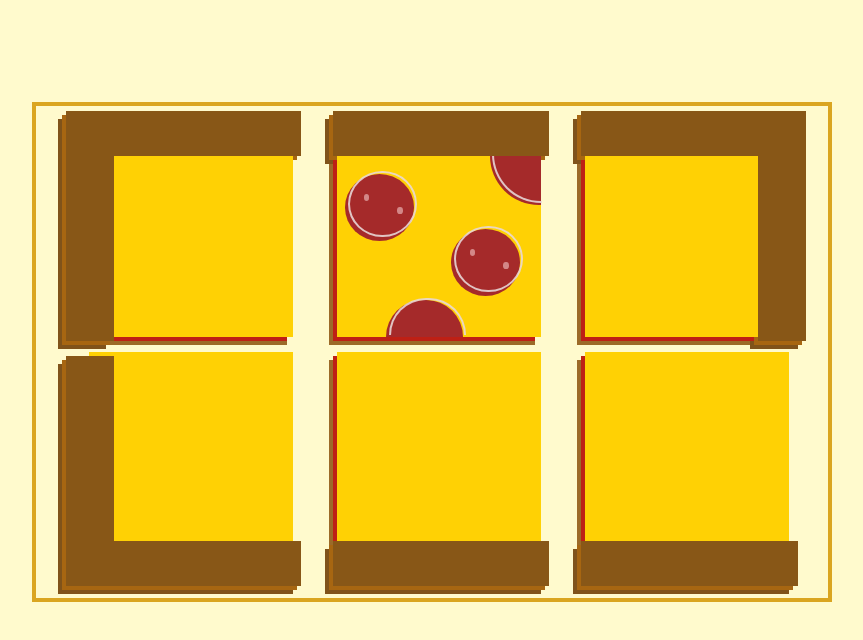
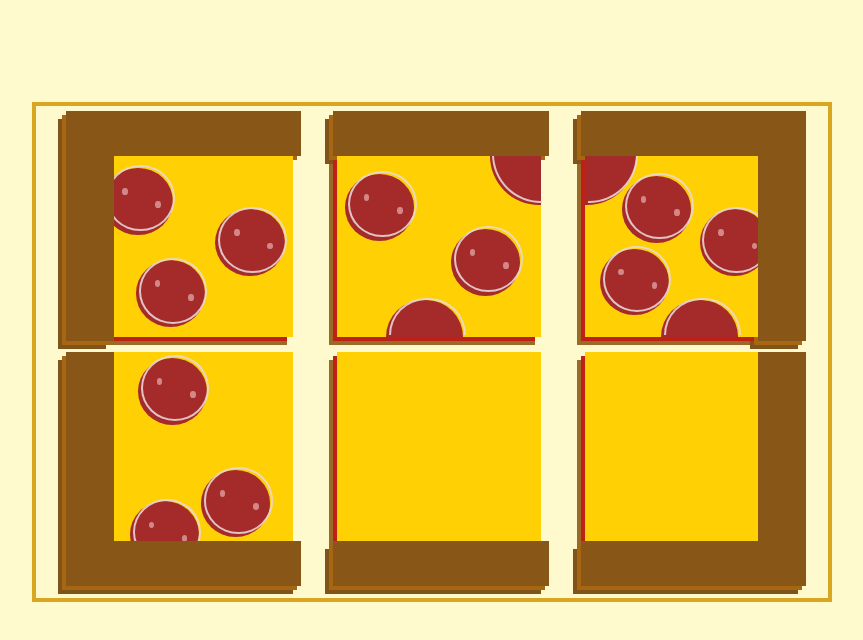
Before and after one commit to kyau8/pizza-party, a website: page index.html in a window 1280 px wide. Shown: the whole page, without its empty margins (208-1071 px from the left). Drawn offline with Linux system fonts and the light colour scheme.

Commit message:
added pepperoni

```diff
--- a/dev/styles/partials/_crust.scss
+++ b/dev/styles/partials/_crust.scss
@@ -101,25 +101,12 @@
     left: -11%;
 }
 
-.west-top {
+.top-one {
     top: -15%;
-}
-
-.west-bottom {
-    bottom: -19%;
-}
-
-.west-bottom-two {
-    bottom: -17%;
-}
-
-.west-bottom-three {
-    bottom: -15%;
 }
 
 .east-crust {
     right: -7%;
-    top: -15%;
 }
 
 .side-crust-two {
@@ -132,19 +119,10 @@
 
 .east-crust-two {
     right: -9%;
-    top: -17%;
 }
 
 .west-crust-two {
     left: -9%;
-}
-
-.west-top-two {
-    top: -17%;
-}
-
-.west-bottom-two {
-    bottom: -17%;
 }
 
 .side-crust-three {
@@ -155,7 +133,27 @@
     z-index: 6;
 }
 
-.west-top-three {
+.top-two {
+    top: -17%;
+}
+
+.bottom-one {
+    bottom: -19%;
+    height: 119%;
+}
+
+.bottom-two {
+    bottom: -17%;
+    height: 119%;
+}
+
+.bottom-three {
+    bottom: -15%;
+    height: 119%;
+}
+
+
+.top-three {
     top: -19%;
 }
 
@@ -164,6 +162,5 @@
 }
 
 .east-crust-three {
-    top: -19%;
     right: -11%;
 }
--- a/dev/styles/partials/_pepperoni.scss
+++ b/dev/styles/partials/_pepperoni.scss
@@ -22,6 +22,13 @@
     width: 25%;
     height: 25%;
     background: brown;
+}
+
+.quarter-left {
+    border-bottom-right-radius: 90px;
+}
+
+.quarter-right {
     border-bottom-left-radius: 90px;
 }
 
@@ -45,9 +52,17 @@
 }
 
 .quarter-ring {
+    border-top: none;
+}
+
+.quarter-ring-right {
     border-right: none;
-    border-top: none;
     border-bottom-left-radius: 90px;
+}
+
+.quarter-ring-left {
+    border-bottom-right-radius: 90px;
+    border-left: none;
 }
 
 .pepperoni-fat-one {
@@ -70,22 +85,76 @@
     right: 17%;
 }
 
-#pep-one {
+.s-one-pep-one {
+    top: 14%;
+    left: 7%;
+}
+
+.s-one-pep-two {
+    top: 35%;
+    right: 4%;
+}
+
+.s-one-pep-three {
+    bottom: 5%;
+    left: 23%;
+}
+
+.s-two-pep-one {
     top: 17%;
     left: 4%;
 }
 
-#pep-two {
+.s-two-pep-two {
     top: 45%;
     right: 10%;
 }
 
-#half-pep-one {
+.s-two-half-pep-one {
     bottom: 0;
     right: 38%;
 }
 
-#quarter-pep-one {
+.s-two-quart-pep-one {
     right: 0;
     top: 8%;
 }
+
+.s-three-quart-pep-one {
+    top: 8%;
+}
+
+.s-three-pep-one {
+    top: 35%;
+    right: 10%;
+}
+
+.s-three-half-pep-one {
+    right: 25%;
+    bottom: 0;
+}
+
+.s-three-pep-two {
+    top: 55%;
+    left: 7%;
+}
+
+.s-three-pep-three {
+    top: 18%;
+    left: 18%;
+}
+
+.s-four-pep-one {
+    top: 3%;
+    left: 24%;
+}
+
+.s-four-pep-two {
+    top: 60%;
+    left: 55%;
+}
+
+.s-four-pep-three {
+    top: 76%;
+    left: 20%;
+}
--- a/index.html
+++ b/index.html
@@ -14,11 +14,27 @@
                 <div class="top-crust north-crust"></div>
                 <div class="top-crust-two north-crust-two"></div>
                 <div class="top-crust-three north-crust-three"></div>
-                <div class="side-crust west-crust west-top"></div>
-                <div class="side-crust-two west-crust-two west-top-two"></div>
-                <div class="side-crust-three west-crust-three west-top-three"></div>
+                <div class="side-crust west-crust top-one"></div>
+                <div class="side-crust-two west-crust-two top-two"></div>
+                <div class="side-crust-three west-crust-three top-three"></div>
                 <div class="sauce"></div>
-                <div class="cheese"></div>
+                <div class="cheese">
+                    <div class="pepperoni s-one-pep-one">
+                        <div class="pepperoni-ring full-ring"></div>
+                        <div class="pepperoni-fat-one"></div>
+                        <div class="pepperoni-fat-two"></div>
+                    </div>
+                    <div class="pepperoni s-one-pep-two">
+                        <div class="pepperoni-ring full-ring"></div>
+                        <div class="pepperoni-fat-one"></div>
+                        <div class="pepperoni-fat-two"></div>
+                    </div>
+                    <div class="pepperoni s-one-pep-three">
+                        <div class="pepperoni-ring full-ring"></div>
+                        <div class="pepperoni-fat-one"></div>
+                        <div class="pepperoni-fat-two"></div>
+                    </div>
+                </div>
             </div>
         </div>
         <!-- Begin Slice Two -->
@@ -32,21 +48,21 @@
                 <div class="sauce">
                 </div>
                 <div class="cheese">
-                    <div class="pepperoni" id="pep-one">
+                    <div class="pepperoni s-two-pep-one">
                         <div class="pepperoni-ring full-ring"></div>
                         <div class="pepperoni-fat-one"></div>
                         <div class="pepperoni-fat-two"></div>
                     </div>
-                    <div class="pepperoni" id="pep-two">
+                    <div class="pepperoni s-two-pep-two">
                         <div class="pepperoni-ring full-ring"></div>
                         <div class="pepperoni-fat-one"></div>
                         <div class="pepperoni-fat-two"></div>
                     </div>
-                    <div class="half-pepperoni" id="half-pep-one">
+                    <div class="half-pepperoni s-two-half-pep-one">
                         <div class="pepperoni-ring half-ring"></div>
                     </div>
-                    <div class="quarter-pepperoni" id="quarter-pep-one">
-                        <div class="pepperoni-ring quarter-ring"></div>
+                    <div class="quarter-pepperoni quarter-right s-two-quart-pep-one">
+                        <div class="pepperoni-ring quarter-ring quarter-ring-right"></div>
                     </div>
                 </div>
             </div>
@@ -59,11 +75,33 @@
                 <div class="top-crust north-crust"></div>
                 <div class="top-crust-two north-crust-two"></div>
                 <div class="top-crust-three north-crust-three"></div>
-                <div class="side-crust east-crust"></div>
-                <div class="side-crust-two east-crust-two"></div>
-                <div class="side-crust-three east-crust-three"></div>
+                <div class="side-crust east-crust top-one"></div>
+                <div class="side-crust-two east-crust-two top-two"></div>
+                <div class="side-crust-three east-crust-three top-three"></div>
                 <div class="sauce"></div>
-                <div class="cheese"></div>
+                <div class="cheese">
+                    <div class="quarter-pepperoni quarter-left s-three-quart-pep-one">
+                        <div class="pepperoni-ring quarter-ring quarter-ring-left"></div>
+                    </div>
+                    <div class="pepperoni s-three-pep-one">
+                        <div class="pepperoni-ring full-ring"></div>
+                        <div class="pepperoni-fat-one"></div>
+                        <div class="pepperoni-fat-two"></div>
+                    </div>
+                    <div class="pepperoni s-three-pep-two">
+                        <div class="pepperoni-ring full-ring"></div>
+                        <div class="pepperoni-fat-one"></div>
+                        <div class="pepperoni-fat-two"></div>
+                    </div>
+                    <div class="pepperoni s-three-pep-three">
+                        <div class="pepperoni-ring full-ring"></div>
+                        <div class="pepperoni-fat-one"></div>
+                        <div class="pepperoni-fat-two"></div>
+                    </div>
+                    <div class="half-pepperoni s-three-half-pep-one">
+                        <div class="pepperoni-ring half-ring"></div>
+                    </div>
+                </div>
             </div>
         </div>
 
@@ -72,11 +110,27 @@
                 <div class="top-crust south-crust"></div>
                 <div class="top-crust-two south-crust-two"></div>
                 <div class="top-crust-three south-crust-three"></div>
-                <div class="side-crust west-crust west-bottom"></div>
-                <div class="side-crust-two west-crust-two west-bottom-two"></div>
-                <div class="side-crust-three west-crust-three west-bottom-three"></div>
+                <div class="side-crust west-crust bottom-one"></div>
+                <div class="side-crust-two west-crust-two bottom-two"></div>
+                <div class="side-crust-three west-crust-three bottom-three"></div>
                 <div class="sauce"></div>
-                <div class="cheese"></div>
+                <div class="cheese">
+                    <div class="pepperoni s-four-pep-one">
+                        <div class="pepperoni-ring full-ring"></div>
+                        <div class="pepperoni-fat-one"></div>
+                        <div class="pepperoni-fat-two"></div>
+                    </div>
+                    <div class="pepperoni s-four-pep-two">
+                        <div class="pepperoni-ring full-ring"></div>
+                        <div class="pepperoni-fat-one"></div>
+                        <div class="pepperoni-fat-two"></div>
+                    </div>
+                    <div class="pepperoni s-four-pep-three">
+                        <div class="pepperoni-ring full-ring"></div>
+                        <div class="pepperoni-fat-one"></div>
+                        <div class="pepperoni-fat-two"></div>
+                    </div>
+                </div>
             </div>
         </div>
 
@@ -95,6 +149,9 @@
                 <div class="top-crust south-crust"></div>
                 <div class="top-crust-two south-crust-two"></div>
                 <div class="top-crust-three south-crust-three"></div>
+                <div class="side-crust east-crust bottom-one"></div>
+                <div class="side-crust-two east-crust-two bottom-two"></div>
+                <div class="side-crust-three east-crust-three bottom-three"></div>
                 <div class="sauce"></div>
                 <div class="cheese"></div>
             </div>
--- a/public/styles/style.css
+++ b/public/styles/style.css
@@ -272,21 +272,11 @@ body {
 .west-crust {
   left: -11%; }
 
-.west-top {
+.top-one {
   top: -15%; }
 
-.west-bottom {
-  bottom: -19%; }
-
-.west-bottom-two {
-  bottom: -17%; }
-
-.west-bottom-three {
-  bottom: -15%; }
-
 .east-crust {
-  right: -7%;
-  top: -15%; }
+  right: -7%; }
 
 .side-crust-two {
   position: absolute;
@@ -296,17 +286,10 @@ body {
   z-index: 4; }
 
 .east-crust-two {
-  right: -9%;
-  top: -17%; }
+  right: -9%; }
 
 .west-crust-two {
   left: -9%; }
-
-.west-top-two {
-  top: -17%; }
-
-.west-bottom-two {
-  bottom: -17%; }
 
 .side-crust-three {
   position: absolute;
@@ -315,14 +298,28 @@ body {
   background: #885717;
   z-index: 6; }
 
-.west-top-three {
+.top-two {
+  top: -17%; }
+
+.bottom-one {
+  bottom: -19%;
+  height: 119%; }
+
+.bottom-two {
+  bottom: -17%;
+  height: 119%; }
+
+.bottom-three {
+  bottom: -15%;
+  height: 119%; }
+
+.top-three {
   top: -19%; }
 
 .west-crust-three {
   left: -7%; }
 
 .east-crust-three {
-  top: -19%;
   right: -11%; }
 
 /* PEPPERONI STYLES */
@@ -345,7 +342,12 @@ body {
   position: absolute;
   width: 25%;
   height: 25%;
-  background: brown;
+  background: brown; }
+
+.quarter-left {
+  border-bottom-right-radius: 90px; }
+
+.quarter-right {
   border-bottom-left-radius: 90px; }
 
 .pepperoni-ring {
@@ -365,9 +367,15 @@ body {
   border-top-right-radius: 90px; }
 
 .quarter-ring {
+  border-top: none; }
+
+.quarter-ring-right {
   border-right: none;
-  border-top: none;
   border-bottom-left-radius: 90px; }
+
+.quarter-ring-left {
+  border-bottom-right-radius: 90px;
+  border-left: none; }
 
 .pepperoni-fat-one {
   position: absolute;
@@ -387,18 +395,61 @@ body {
   bottom: 40%;
   right: 17%; }
 
-#pep-one {
+.s-one-pep-one {
+  top: 14%;
+  left: 7%; }
+
+.s-one-pep-two {
+  top: 35%;
+  right: 4%; }
+
+.s-one-pep-three {
+  bottom: 5%;
+  left: 23%; }
+
+.s-two-pep-one {
   top: 17%;
   left: 4%; }
 
-#pep-two {
+.s-two-pep-two {
   top: 45%;
   right: 10%; }
 
-#half-pep-one {
+.s-two-half-pep-one {
   bottom: 0;
   right: 38%; }
 
-#quarter-pep-one {
+.s-two-quart-pep-one {
   right: 0;
   top: 8%; }
+
+.s-three-quart-pep-one {
+  top: 8%; }
+
+.s-three-pep-one {
+  top: 35%;
+  right: 10%; }
+
+.s-three-half-pep-one {
+  right: 25%;
+  bottom: 0; }
+
+.s-three-pep-two {
+  top: 55%;
+  left: 7%; }
+
+.s-three-pep-three {
+  top: 18%;
+  left: 18%; }
+
+.s-four-pep-one {
+  top: 3%;
+  left: 24%; }
+
+.s-four-pep-two {
+  top: 60%;
+  left: 55%; }
+
+.s-four-pep-three {
+  top: 76%;
+  left: 20%; }
```
